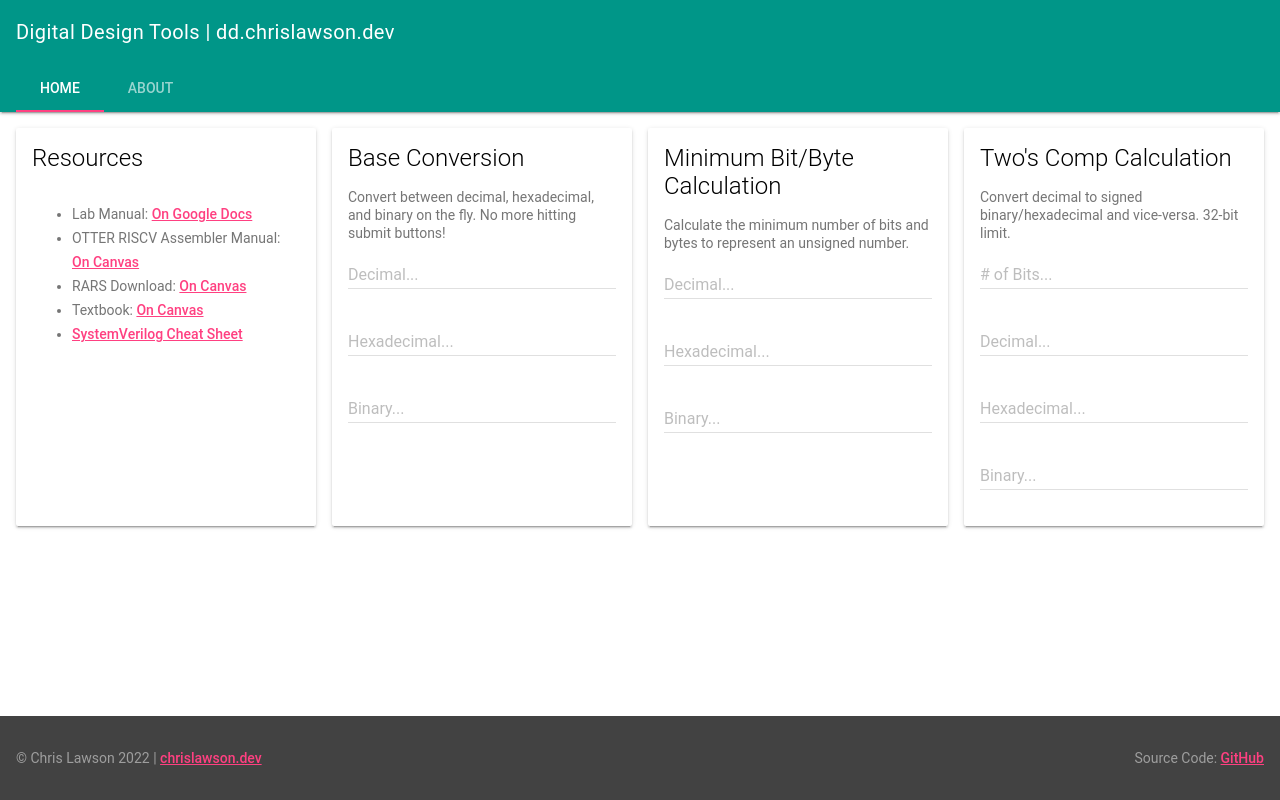
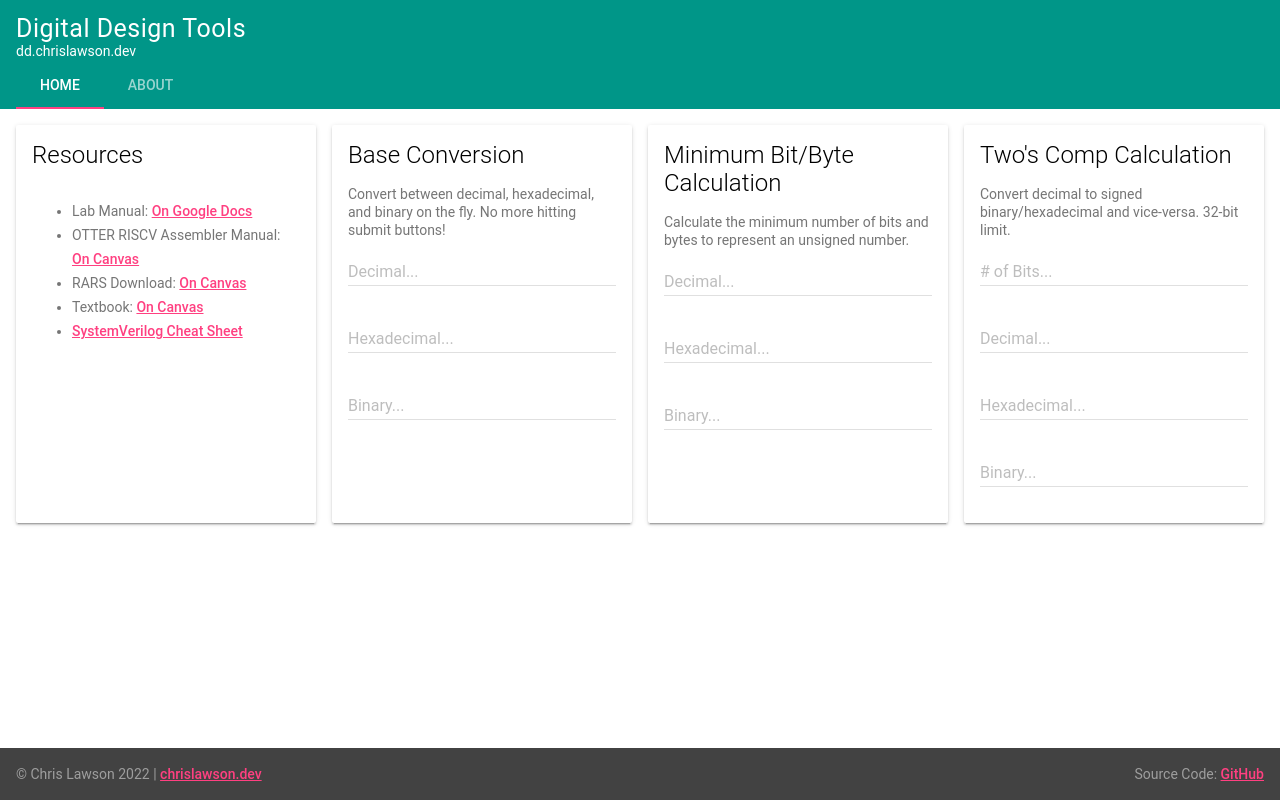
Before and after one commit to cjlawson02/digital-design-tools, a plain HTML site: page index.html in a window 1280 px wide. Drawn offline with nearby package versions, Linux system fonts and the light colour scheme.

Commit message:
Waterfall nav and better padding

```diff
--- a/index.html
+++ b/index.html
@@ -14,10 +14,12 @@
 </head>
 
 <body class="mdl-demo mdl-base">
-    <div class="mdl-layout mdl-js-layout mdl-layout--fixed-header">
-        <header class="mdl-layout__header">
-            <div class="mdl-layout__header-row">
-                <span class="mdl-layout-title">Digital Design Tools | dd.chrislawson.dev</span>
+    <div class="mdl-layout mdl-js-layout">
+        <header class="mdl-layout__header mdl-layout__header--waterfall">
+            <div class="header">
+                <span class="mdl-layout-title">Digital Design Tools</span>
+                <span>dd.chrislawson.dev</span>
+                <div class="mdl-layout-spacer"></div>
             </div>
             <div class="mdl-layout__tab-bar mdl-js-ripple-effect">
                 <a href="#home" class="mdl-layout__tab is-active">Home</a>
--- a/src/css/style.css
+++ b/src/css/style.css
@@ -11,8 +11,14 @@ body {
   }
 }
 
-.mdl-layout__header-row {
+.header {
   padding-left: 16px;
+  padding-top: 16px;
+  height: auto;
+}
+
+.mdl-layout-title {
+  font-size: 25px;
 }
 
 .mdl-layout__tab-bar-button {
@@ -47,3 +53,7 @@ body {
   margin: auto;
   max-width: 700px;
 }
+
+.mdl-mini-footer {
+  padding: 16px;
+}
```
